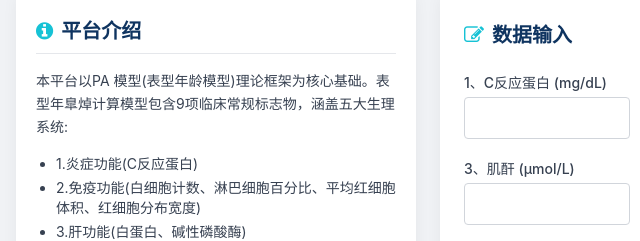
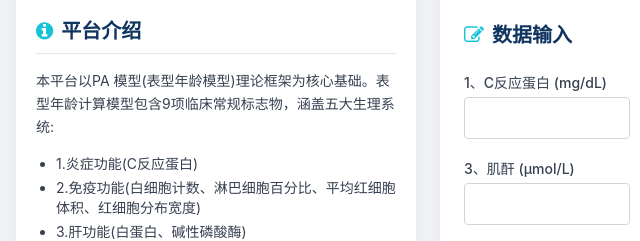
Before and after one commit to ZZU-ZAZ/PAage, a plain HTML site: page index.html in a window 1280 px wide. Shown: the part 139-380 px from the top of the page, 0-640 px from the left. Drawn offline with nearby package versions, Linux system fonts and the light colour scheme.

Commit message:
Add files via upload

```diff
--- a/index.html
+++ b/index.html
@@ -48,7 +48,7 @@
             <i class="fa fa-info-circle mr-2 text-accent"></i>平台介绍
           </h2>
           <div class="text-sm text-gray-700 space-y-4 leading-relaxed">
-            <p>本平台以PA 模型(表型年龄模型)理论框架为核心基础。表型年臯焯计算模型包含9项临床常规标志物，涵盖五大生理系统:</p>
+            <p>本平台以PA 模型(表型年龄模型)理论框架为核心基础。表型年龄计算模型包含9项临床常规标志物，涵盖五大生理系统:</p>
 
             <ul class="list-disc pl-5 space-y-1 text-sm">
               <li>1.炎症功能(C反应蛋白)</li>
```
